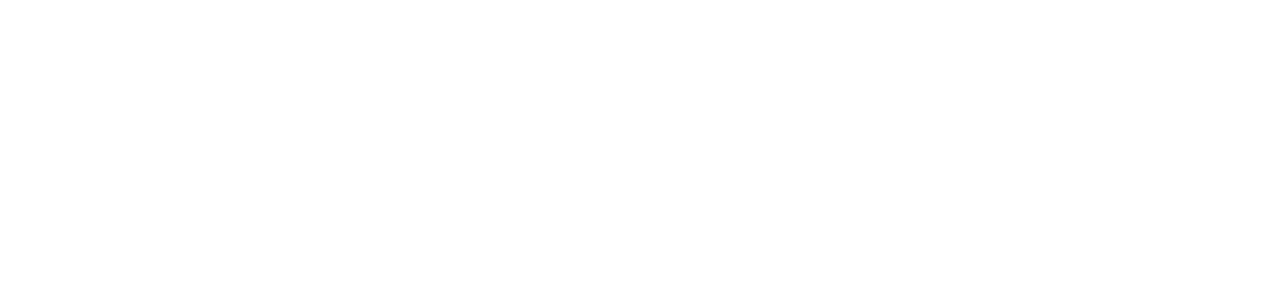
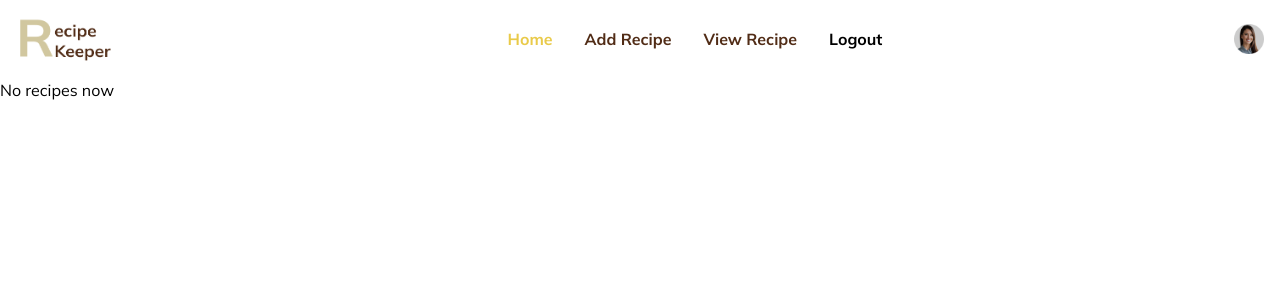
Before and after one commit to saurav-tiwari03/Recipekeeper, a React (Vite) app: page /recipes in a window 1280 px wide. Before the commit this address had no page. Shown: the top 300 px of the page. Built offline with nearby package versions, Linux system fonts and the light colour scheme; no server answers; sample sign-in values are in the browser's storage; a web font is replaced by a local one.

Commit message:
viewrecipeupdate

```diff
--- a/src/App.jsx
+++ b/src/App.jsx
@@ -3,16 +3,29 @@
 import Main from './pages/Main'
 import Login from './pages/Login'
 import { useSelector } from 'react-redux'
+import ViewRecipes from './pages/ViewRecipes'
+import axios from 'axios'
+import { useEffect } from 'react'
 
 export default function App() {
   const {user} = useSelector((state) => state.user)
-  console.log(user)
+  // console.log(user)
+  useEffect(() => {
+    axios.get(`${import.meta.env.VITE_API_KEY}`)
+    .then((res) => {
+      console.log(res.data.message)
+    })
+    .catch((err) => {
+      console.log(err)
+    })
+  })
   return (
     <>
       <Routes>
         <Route path='/' element={<Home />}/>
         <Route path='/main' element={user ? <Main /> : <Navigate to='/login' />}/>
         <Route path='/login' element={!user ? <Login /> : <Navigate to='/main' />}/>
+        <Route path='/recipes' element={user ? <ViewRecipes /> : <Navigate to='/login' />} />
       </Routes>
     </>
   )
--- a/src/components/Navbar.jsx
+++ b/src/components/Navbar.jsx
@@ -35,7 +35,7 @@
             <Link  to='/main' className='text-[#512C16] relative'>
               <p id='nav-icon'>Add Recipe</p>
             </Link>
-            <Link  to='/main' className='text-[#512C16] relative'>
+            <Link  to='/recipes' className='text-[#512C16] relative'>
               <p id='nav-icon'>View Recipe</p>
             </Link>
             {user ?
@@ -58,18 +58,19 @@
         </div>
       </div>
     </div>
+    {/*Response navbar */}
     <div className='flex md:hidden z-[100]'>
       <div id='bg-blur' className={` drop-shadow-lg w-full duration-500 transition-all ease-in-out flex items-center justify-center absolute ${show ? ('-translate-x-[600px]') : (' translate-x-0')} p-4`}>
-            <ul className='flex flex-col font-bold gap-3 px-[30px] py-[5px] w-full '>
-              <Link to='/' className={`text-[#512C16] text-2xl hover:text-3xl duration-[500ms] transition-all ease-in-out h-[30px] w-[100px ] ${show ? ('-translate-x-[300px]') :('translate-x-0')}`}>Home</Link>
+            <ul className='flex flex-col font-bold gap-2 px-[30px] py-[5px] w-full '>
+              <Link to='/' className={`text-[#512C16] text-2xl  duration-[500ms] transition-all ease-in-out h-[20px] w-[100px ] ${show ? ('-translate-x-[300px]') :('translate-x-0')}`}>Home</Link>
               <hr />
-              <Link to='/main' className={`text-[#512C16] text-2xl hover:text-3xl duration-[600ms] transition-all ease-in-out h-[30px] w-[200px] ${show ? ('-translate-x-[300px]') :('translate-x-0')}`}>Add Recipe</Link>
+              <Link to='/main' className={`text-[#512C16] text-2xl  duration-[600ms] transition-all ease-in-out h-[30px] w-[200px] ${show ? ('-translate-x-[300px]') :('translate-x-0')}`}>Add Recipe</Link>
               <hr />
-              <Link to='/main' className={`text-[#512C16] text-2xl hover:text-3xl duration-[700ms] transition-all ease-in-out h-[30px] ${show ? ('-translate-x-[300px]') :('translate-x-0')}`}>View Recipe</Link>
+              <Link to='/recipes' className={`text-[#512C16] text-2xl duration-[700ms] transition-all ease-in-out h-[30px] ${show ? ('-translate-x-[300px]') :('translate-x-0')}`}>View Recipe</Link>
               <hr />
               {user ?
-              (<span  className={`text-[#512C16] text-2xl hover:text-3xl duration-[800ms] transition-all ease-in-out h-[30px] ${show ? ('-translate-x-[300px]') :('translate-x-0 ')}`}onClick={logoutHandler}>Logout</span>) :
-              (<Link to='/login' className={`text-[#512C16] text-2xl hover:text-3xl duration-[800ms] transition-all ease-in-out h-[30px] ${show ? ('-translate-x-[300px]') :('translate-x-0 ')}`}>Login</Link>)}
+              (<span  className={`text-[#512C16] text-2xl  duration-[800ms] transition-all ease-in-out h-[30px] ${show ? ('-translate-x-[300px]') :('translate-x-0 ')}`}onClick={logoutHandler}>Logout</span>) :
+              (<Link to='/login' className={`text-[#512C16] text-2xl  duration-[800ms] transition-all ease-in-out h-[30px] ${show ? ('-translate-x-[300px]') :('translate-x-0 ')}`}>Login</Link>)}
               <hr />
             </ul>
       </div>
--- a/src/pages/Main.jsx
+++ b/src/pages/Main.jsx
@@ -2,7 +2,6 @@
 import Navbar from "../components/Navbar"
 export default function Main() {
   const user = useSelector((state) => state.user)
-  console.log(user.user.name)
   return (
     <div>
       <Navbar />
--- /dev/null
+++ b/src/pages/ViewRecipes.jsx
@@ -0,0 +1,11 @@
+import Navbar from "../components/Navbar"
+export default function ViewRecipes() {
+  return (
+    <div>
+      <Navbar />
+      <div>
+      No recipes now
+      </div>
+    </div>
+  )
+}
```
